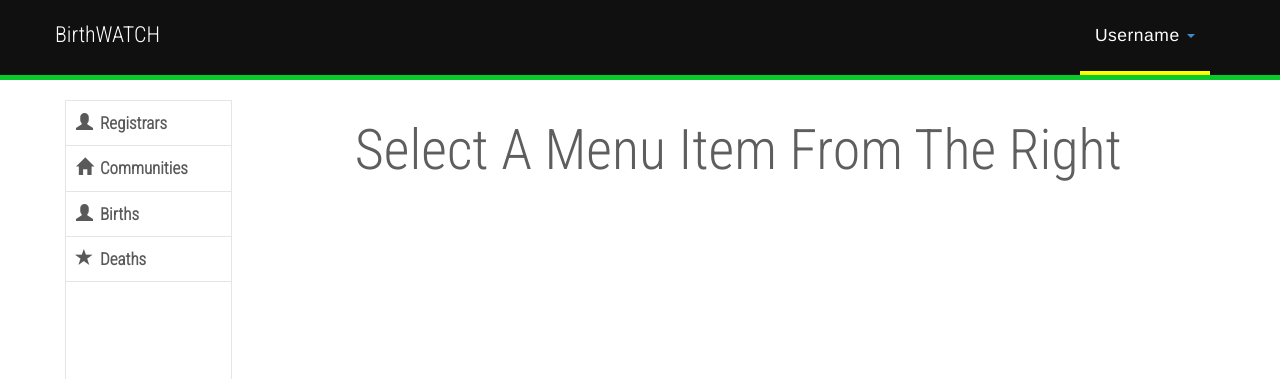
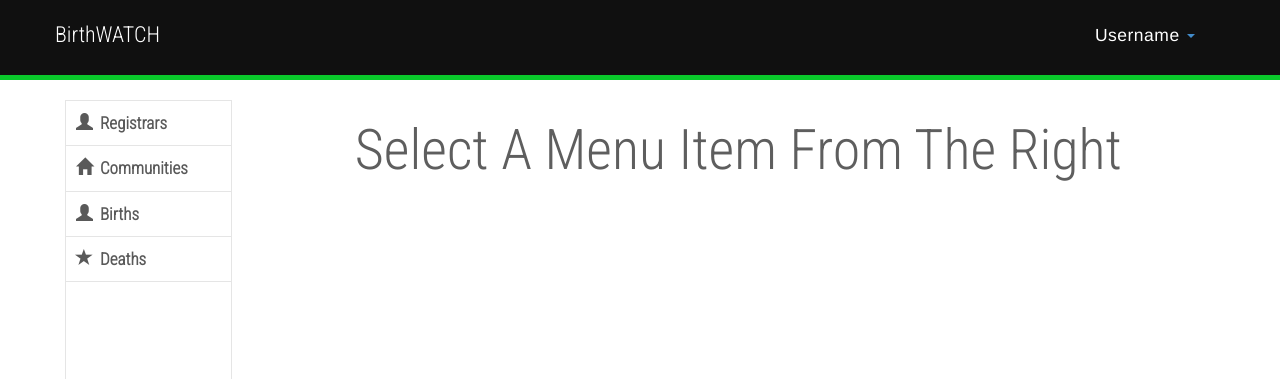
Before and after one commit to ComradeHadi/BirthWatch, a PHP site: page /public/index.html in a window 1280 px wide, with the pointer over the restyled element. Shown: the top 379 px of the page. Run offline with PHP 8.4, Linux system fonts and the light colour scheme.

Commit message:
Additional styling to index

```diff
--- a/public/css/default.css
+++ b/public/css/default.css
@@ -31,7 +31,7 @@ a.link-default:hover{
     height: 65px;
 }
 .navbar li.dropdown:hover{
-    border-bottom: 4px solid #ffff00;
+
 }
 .dropdown{
     background-color: #101010;
--- a/public/index.html
+++ b/public/index.html
@@ -90,6 +90,7 @@
                 </li>
             </ul>
         </div>
+
     </div>
     <div class="col-md-10">
         <div class="mainpane-content" id="mainpane-content">
```
